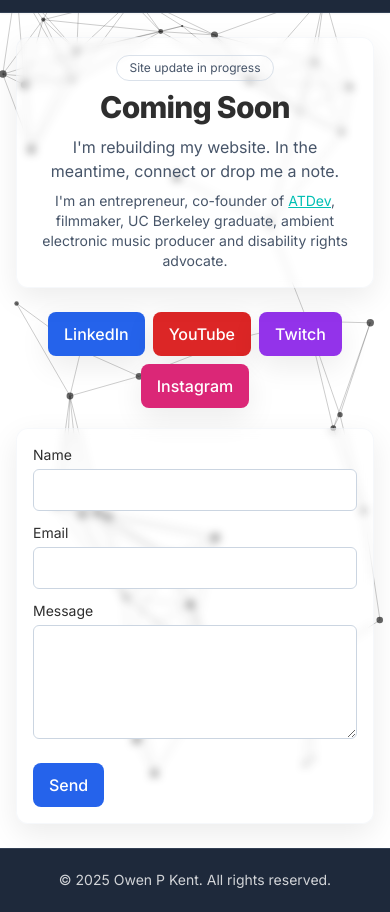
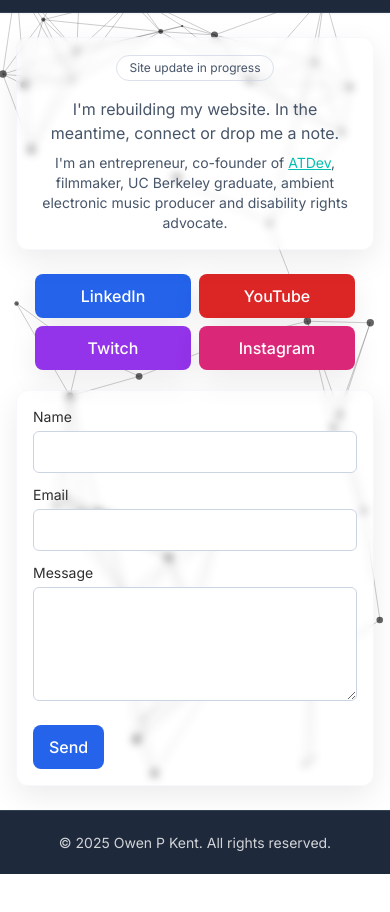
Before and after one commit to owenpkent/owenpkent.com, a plain HTML site: page index.html in a window 390 px wide. Shown: the part 52-964 px from the top of the page. After the commit the page ends 926 px from the top, so only its background shows below. Drawn offline with nearby package versions, Linux system fonts and the light colour scheme.

Commit message:
Remove Coming Soon text and improve social button layout for mobile

```diff
--- a/index.html
+++ b/index.html
@@ -99,16 +99,15 @@
         <div class="max-w-5xl mx-auto px-4 sm:px-6 py-6 sm:py-8 text-center">
           <div class="max-w-xl mx-auto rounded-xl border border-slate-200/30 dark:border-slate-700/30 bg-white/20 dark:bg-slate-900/20 backdrop-blur-sm backdrop-saturate-150 p-4 shadow-soft mb-6">
             <span class="inline-flex items-center gap-2 rounded-full border border-slate-300/70 dark:border-slate-700/70 px-3 py-1 text-xs text-lightTextSecondary dark:text-darkTextSecondary">Site update in progress</span>
-            <h1 class="mt-2 text-3xl sm:text-4xl font-extrabold tracking-tight leading-tight text-charcoal dark:text-white">Coming Soon</h1>
-            <p class="mt-2 text-base text-lightTextSecondary dark:text-darkTextSecondary">I'm rebuilding my website. In the meantime, connect or drop me a note.</p>
+            <p class="mt-4 text-base text-lightTextSecondary dark:text-darkTextSecondary">I'm rebuilding my website. In the meantime, connect or drop me a note.</p>
             <p class="mt-2 text-sm text-lightTextSecondary dark:text-darkTextSecondary">I'm an entrepreneur, co-founder of <a href="https://assistivetech.dev/" target="_blank" rel="noopener" class="text-wave hover:text-palm underline">ATDev</a>, filmmaker, UC Berkeley graduate, ambient electronic music producer and disability rights advocate.</p>
           </div>
 
-          <div class="mt-4 flex flex-wrap gap-2 justify-center">
-            <a href="https://www.linkedin.com/in/owenpkent" target="_blank" rel="noopener" class="inline-flex items-center gap-2 rounded-lg bg-blue-600 hover:bg-blue-700 focus-visible:outline focus-visible:outline-2 focus-visible:outline-offset-2 focus-visible:outline-blue-500 text-white px-4 py-2.5 font-medium shadow-soft">LinkedIn</a>
-            <a href="https://www.youtube.com/@owenpkent" target="_blank" rel="noopener" class="inline-flex items-center gap-2 rounded-lg bg-red-600 hover:bg-red-700 focus-visible:outline focus-visible:outline-2 focus-visible:outline-offset-2 focus-visible:outline-red-500 text-white px-4 py-2.5 font-medium shadow-soft">YouTube</a>
-            <a href="https://www.twitch.tv/owenpkent" target="_blank" rel="noopener" class="inline-flex items-center gap-2 rounded-lg bg-purple-600 hover:bg-purple-700 focus-visible:outline focus-visible:outline-2 focus-visible:outline-offset-2 focus-visible:outline-purple-500 text-white px-4 py-2.5 font-medium shadow-soft">Twitch</a>
-            <a href="https://www.instagram.com/owenpkent" target="_blank" rel="noopener" class="inline-flex items-center gap-2 rounded-lg bg-pink-600 hover:bg-pink-700 focus-visible:outline focus-visible:outline-2 focus-visible:outline-offset-2 focus-visible:outline-pink-500 text-white px-4 py-2.5 font-medium shadow-soft">Instagram</a>
+          <div class="mt-4 grid grid-cols-2 gap-2 max-w-xs mx-auto sm:flex sm:flex-wrap sm:gap-3 sm:justify-center sm:max-w-none">
+            <a href="https://www.linkedin.com/in/owenpkent" target="_blank" rel="noopener" class="inline-flex items-center justify-center gap-2 rounded-lg bg-blue-600 hover:bg-blue-700 focus-visible:outline focus-visible:outline-2 focus-visible:outline-offset-2 focus-visible:outline-blue-500 text-white px-4 py-2.5 font-medium shadow-soft w-full sm:w-auto">LinkedIn</a>
+            <a href="https://www.youtube.com/@owenpkent" target="_blank" rel="noopener" class="inline-flex items-center justify-center gap-2 rounded-lg bg-red-600 hover:bg-red-700 focus-visible:outline focus-visible:outline-2 focus-visible:outline-offset-2 focus-visible:outline-red-500 text-white px-4 py-2.5 font-medium shadow-soft w-full sm:w-auto">YouTube</a>
+            <a href="https://www.twitch.tv/owenpkent" target="_blank" rel="noopener" class="inline-flex items-center justify-center gap-2 rounded-lg bg-purple-600 hover:bg-purple-700 focus-visible:outline focus-visible:outline-2 focus-visible:outline-offset-2 focus-visible:outline-purple-500 text-white px-4 py-2.5 font-medium shadow-soft w-full sm:w-auto">Twitch</a>
+            <a href="https://www.instagram.com/owenpkent" target="_blank" rel="noopener" class="inline-flex items-center justify-center gap-2 rounded-lg bg-pink-600 hover:bg-pink-700 focus-visible:outline focus-visible:outline-2 focus-visible:outline-offset-2 focus-visible:outline-pink-500 text-white px-4 py-2.5 font-medium shadow-soft w-full sm:w-auto">Instagram</a>
           </div>
 
           <div class="mt-5 max-w-xl mx-auto text-left">
```
